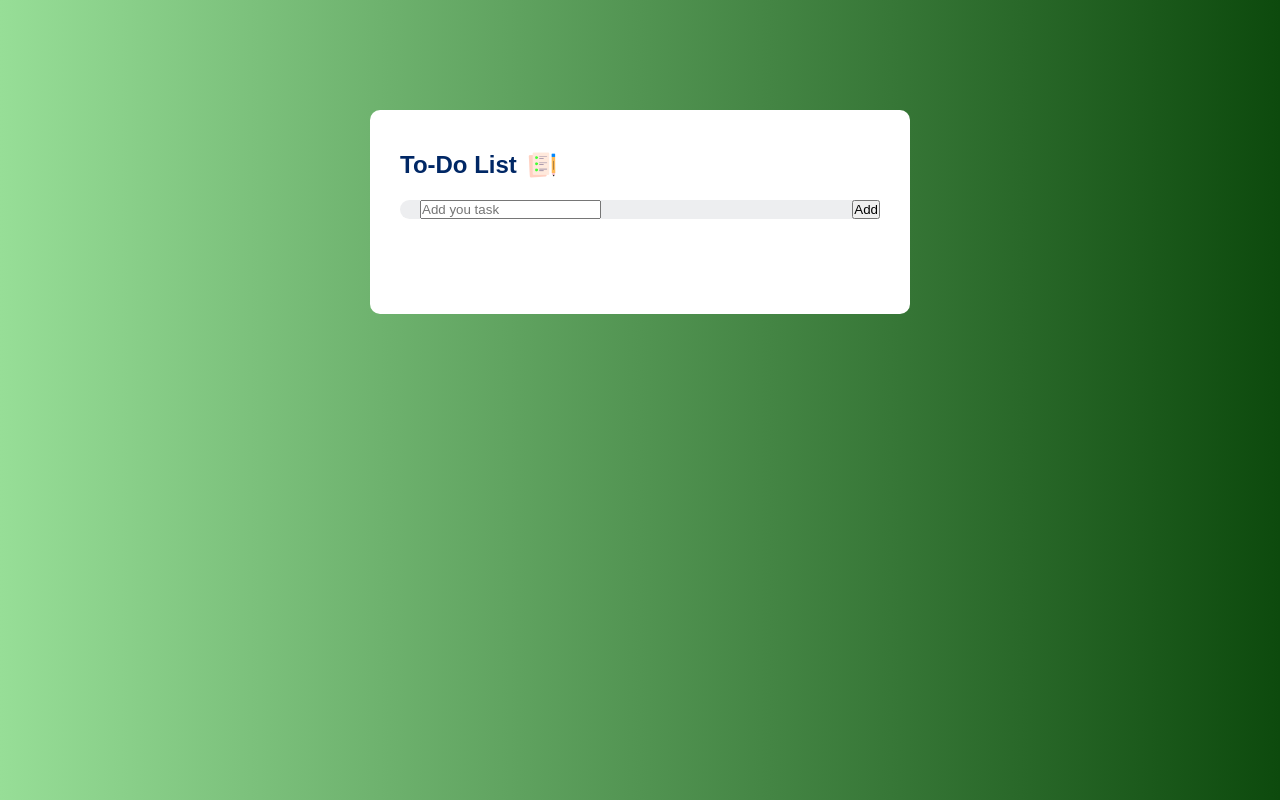
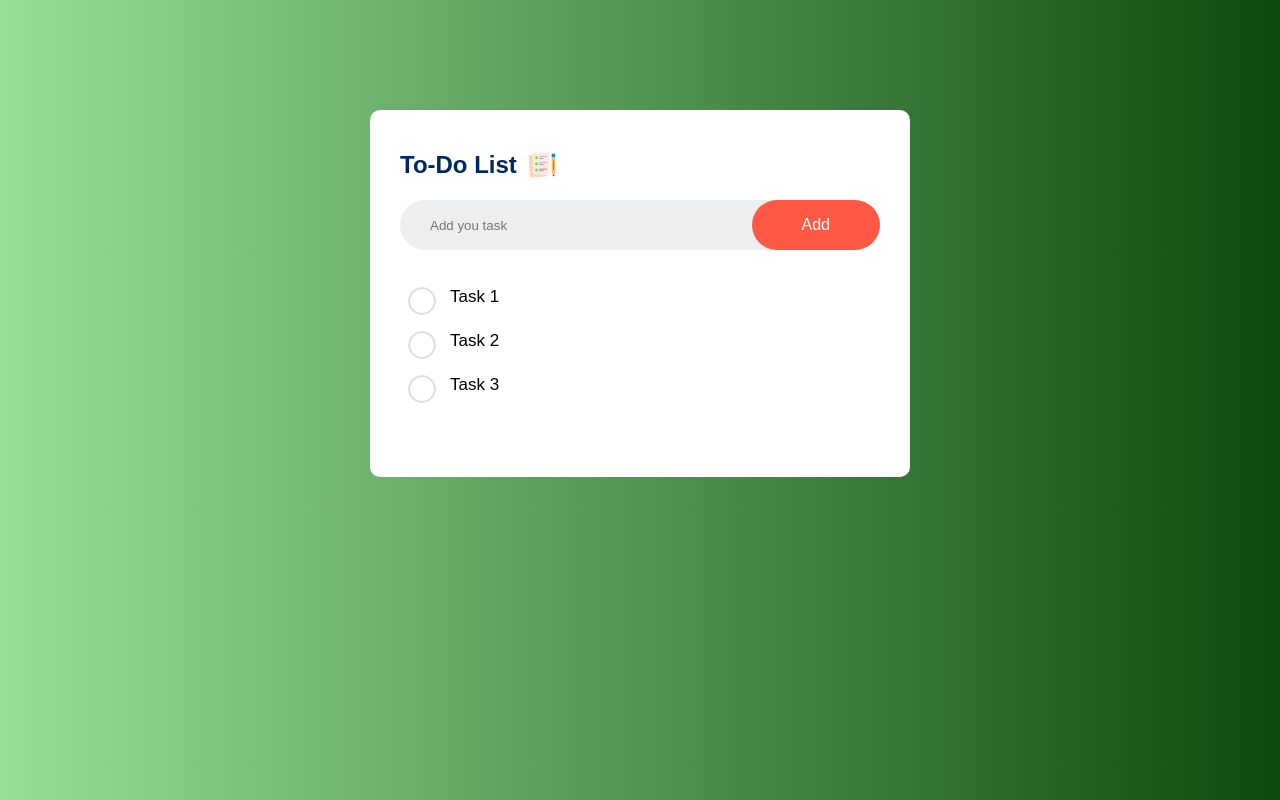
Before and after one commit to Zeegaths/Task-Manager-App, a plain HTML site: page index.html in a window 1280 px wide. Drawn offline with Linux system fonts and the light colour scheme.

Commit message:
task list

```diff
--- a/index.html
+++ b/index.html
@@ -14,6 +14,11 @@
             <input type="text" id="input-box" placeholder="Add you task">
             <button>Add</button>
         </div>
+        <ul id="list-container">
+            <li>Task 1</li>
+            <li>Task 2</li>
+            <li>Task 3</li>
+        </ul>
     </div>
 </div>
 </body>
--- a/styles.css
+++ b/styles.css
@@ -38,3 +38,41 @@
     padding-left: 20px;
     margin-bottom: 25px;
 }
+input{
+    flex: 1;
+    border: none;
+    outline: none;
+    background: transparent;
+    padding: 10px;
+}
+button{
+    border: none;
+    outline: none;
+    padding: 16px 50px;
+    background: #ff5945;
+    color: #fff;
+    font-size: 16px;
+    cursor: pointer;
+    border-radius:40px;
+}
+ul li{
+list-style: none;
+font-size: 17px;
+padding: 12px 8px 12px 50px;
+user-select: none;
+cursor: pointer;
+position: relative;
+}
+
+ul li::before{
+    content: '';
+    position: absolute;
+    height: 28px;
+    width: 28px;
+    border-radius: 50%;
+    background-image:url(images/unchecked.png);
+    background-size: cover;
+    background-position: center;
+    top: 12px;
+    left: 8px;
+}
```
